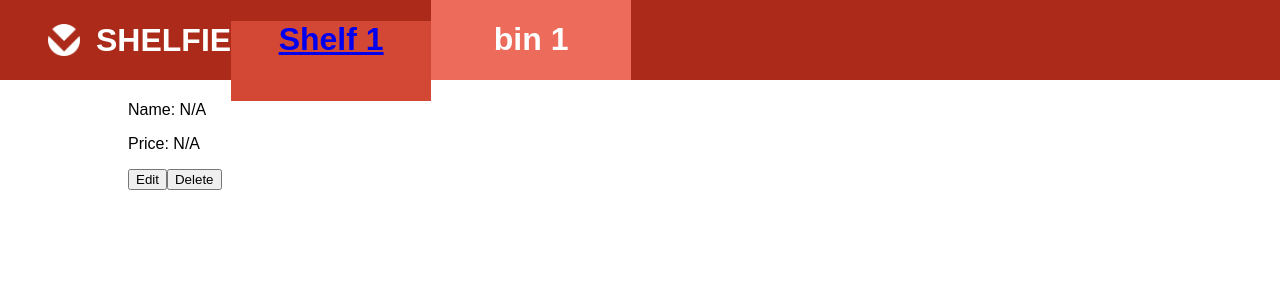
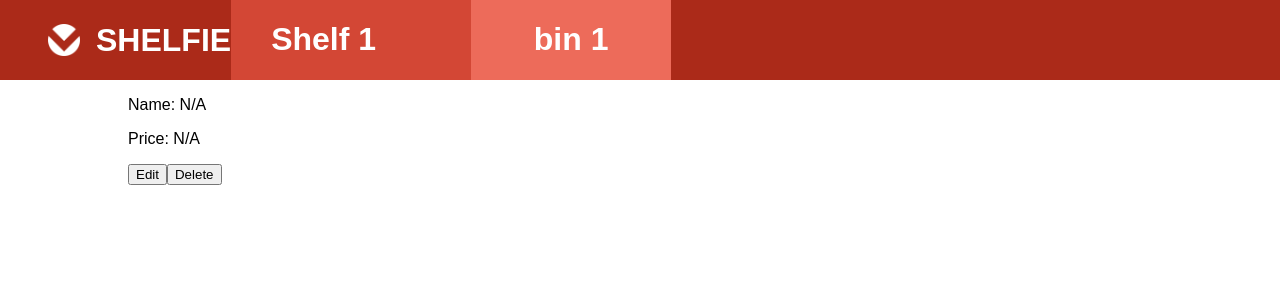
Before and after one commit to leahhills/simulation_one, a React (Create React App) app: page /bin/1 in a window 1280 px wide. Shown: the top 300 px of the page. Built offline with nearby package versions, Linux system fonts and the light colour scheme; no server answers.

Commit message:
finished up css styling added headers made it pretty

```diff
--- a/src/components/Bin/Bin.js
+++ b/src/components/Bin/Bin.js
@@ -90,7 +90,7 @@ export class Bin extends Component {
 		if (this.state.IsEditing) {
 			binData = (
 				<div>
-					<h1> {this.state.Bin.binname} </h1>
+
 					<p>
 						<input value={this.state.Bin.binitemname} onChange={this.onChangeBinItemName} placeholder="Enter Bin Name"/>
 					</p>
@@ -106,7 +106,7 @@ export class Bin extends Component {
 		} else {
 			binData = (
 				<div>
-					<h1> {this.state.Bin.binname} </h1>
+
 					<p> Name: {this.state.Bin.binitemname || 'N/A'} </p>
 					<p> Price: {this.state.Bin.binitemprice || 'N/A'}</p>
 					<div className="button">
--- a/src/components/BinList/BinList.js
+++ b/src/components/BinList/BinList.js
@@ -47,7 +47,7 @@ export class BinList extends Component {
     });
     return (
       <div>
-        <h1>{this.state.ShelfId}</h1>
+
         {binList}
 
 
--- a/src/headers/Header.css
+++ b/src/headers/Header.css
@@ -25,11 +25,12 @@
     font-size: 4vh;
 }
 .shelfname{
-
     width:200px;
     height:100%;
     text-align: center;
+    padding-left:40px;
     background-color: #D34735;
+    display:flex;
 }
 .binname{
     width:200px;
--- a/src/headers/Header.js
+++ b/src/headers/Header.js
@@ -29,7 +29,7 @@ export default function Header(props) {
               <h1 className="title">SHELFIE</h1>
               { path.length > 2 ?
 
-              <Link to={`/bins/${shelf}`}>
+              <Link to={`/bins/${shelf}`} style={{textDecoration:'none', color:"white"}}>
               <div className="shelfname">
                 <h1>{'Shelf '+ shelf}</h1>
               </div>
```
